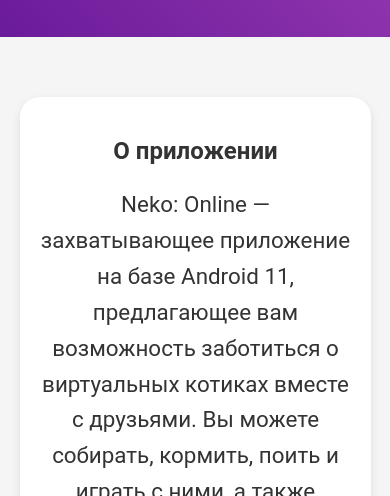
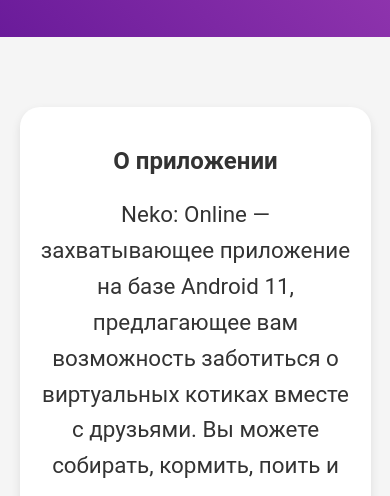
Before and after one commit to MineFortW/neko_online, a plain HTML site: page index.html in a window 390 px wide. Shown: the part 348-844 px from the top of the page. Drawn offline with nearby package versions, Linux system fonts and the light colour scheme.

Commit message:
Update styles.css

```diff
--- a/styles.css
+++ b/styles.css
@@ -144,6 +144,7 @@ button {
         margin: 10px;
         display: flex;
         flex-direction: column;
+        justify-content: space-between;
     }
 
     .intro .section-content, .info .section-content {
@@ -151,6 +152,18 @@ button {
         display: flex;
         flex-direction: column;
         justify-content: center;
+    }
+}
+
+@media (max-width: 767px) {
+    .content-wrapper {
+        display: flex;
+        flex-direction: column;
+        gap: 20px;
+    }
+
+    .intro, .info {
+        margin: 10px 0;
     }
 }
 
```
